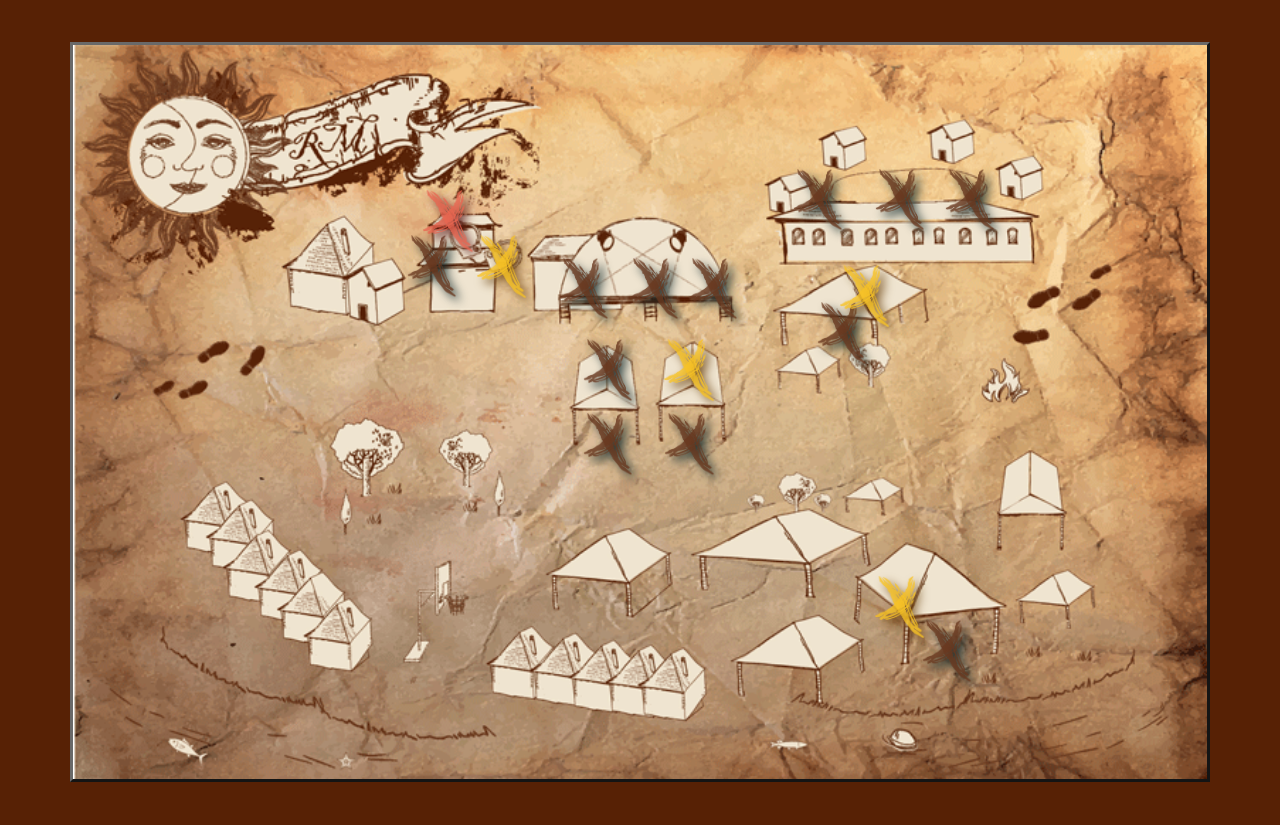
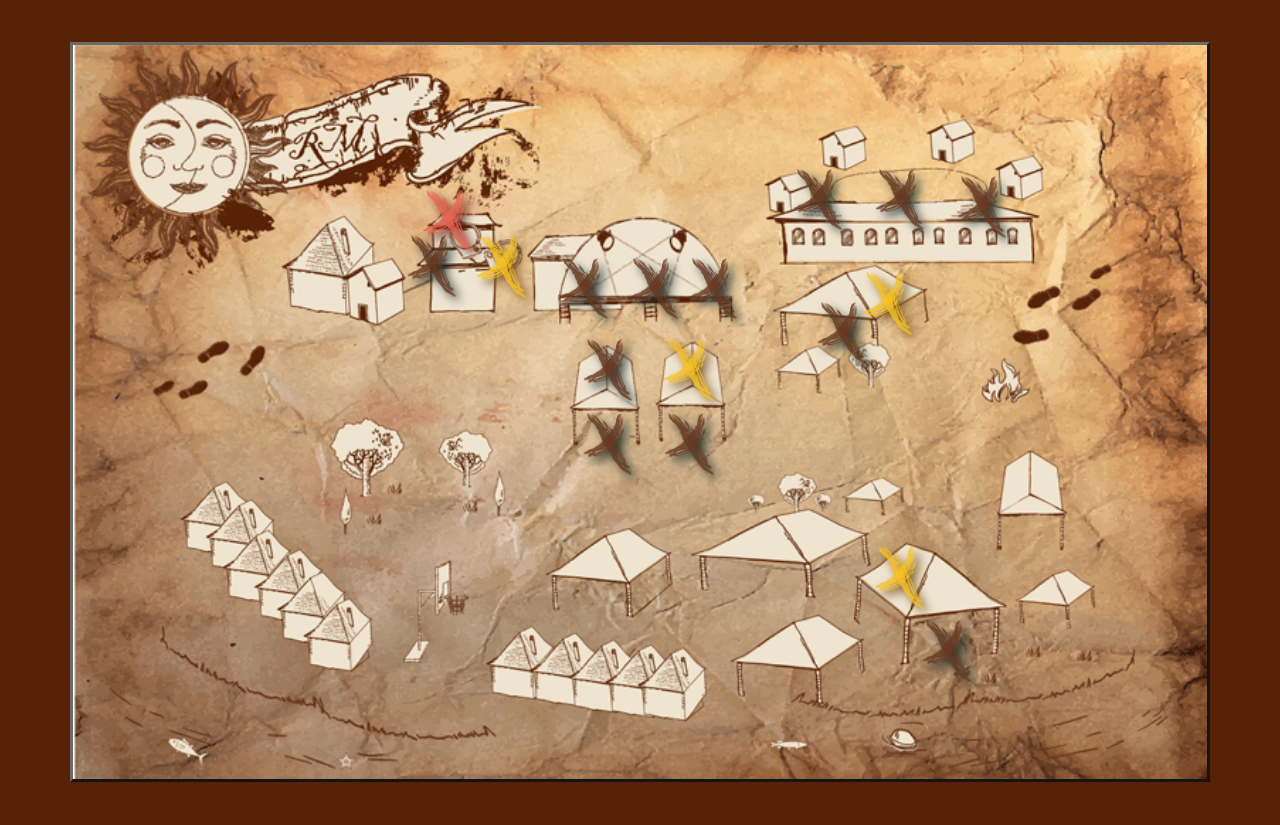
Before and after one commit to b02902078/msseed-test, a PHP site: page /map.php in a window 1280 px wide. Shown: the part 51-876 px from the top of the page. Run offline with PHP 8.4, Linux system fonts and the light colour scheme; data that the repository does not hold is empty.

Commit message:
rain map position

```diff
--- a/css/rain_map.css
+++ b/css/rain_map.css
@@ -54,8 +54,8 @@ body {
 	left: 43%;
 }
 #icon3 {  /* 霍格華茲學院 */
-	top: 17%;
-	left: 76%;
+	top: 18%;
+	left: 77%;
 }
 #icon4 {  /* 布布恰恰 */
 	top: 17%;
@@ -66,8 +66,8 @@ body {
 	left: 63%;
 }
 #icon6 {  /* Brandon工坊 */
-	top: 30%;
-	left: 67%;
+	top: 31%;
+	left: 69%;
 }
 #icon7 {  /* 烈焰火山 */
 	top: 40%;
@@ -82,7 +82,7 @@ body {
 	left: 52%;
 }
 #icon10 {  /* Steven加工廠 */
-	top: 72%;
+	top: 68%;
 	left: 70%;
 }
 #icon11 {  /* 統一二山 */
```
